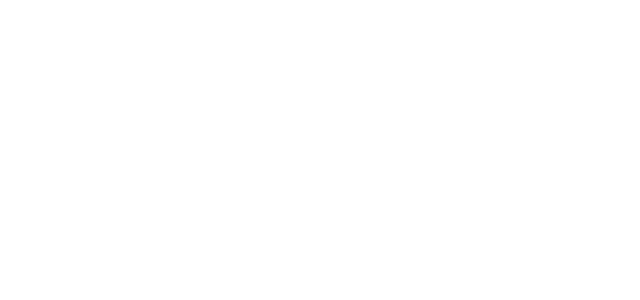
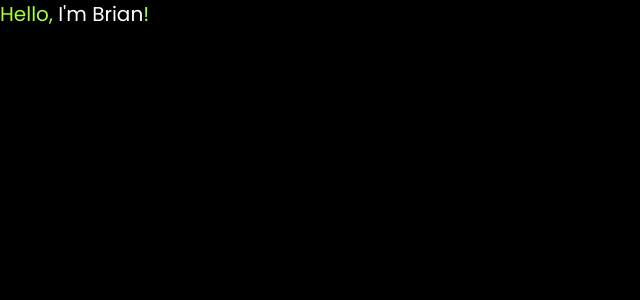
Before and after one commit to yhawbee1/My-Portfolio, a Next.js app: page / in a window 1280 px wide. Shown: the top 300 px of the page, without its empty margins (0-640 px from the left). Built offline with nearby package versions, Linux system fonts and the light colour scheme.

Commit message:
Tailwind config

```diff
--- a/src/app/layout.js
+++ b/src/app/layout.js
@@ -4,6 +4,7 @@
 const poppins = Poppins({
   subsets: ["latin"],
   weight: ["400", "500", "600", "700"],
+  variable: '--font-poppins'
 });
 const epilogue = Epilogue({
   subsets: ["latin"],
@@ -22,7 +23,7 @@
 export default function RootLayout({ children }) {
   return (
     <html lang="en">
-      <body className={`${poppins.variable} ${epilogue.variable}`}>
+      <body className={`${poppins.variable} ${epilogue.variable} bg-black`}>
         {children}
       </body>
     </html>
--- a/src/app/page.js
+++ b/src/app/page.js
@@ -1,7 +1,7 @@
 export default function Home() {
   return (
     <main className="">
-
+     <h3 className="text-brian-green text-xl font-poppins">Hello, <span className="text-white">I&apos;m Brian</span>!</h3>
     </main>
   );
 }
--- a/tailwind.config.js
+++ b/tailwind.config.js
@@ -7,12 +7,14 @@
   ],
   theme: {
     extend: {
-      backgroundImage: {
-        "gradient-radial": "radial-gradient(var(--tw-gradient-stops))",
-        "gradient-conic":
-          "conic-gradient(from 180deg at 50% 50%, var(--tw-gradient-stops))",
+      colors: {
+        "brian-green": "#A8FE39"
       },
-    },
+      fontFamily: {
+        "epilogue": "var(--font-epilogue)",
+        "poppins": "var(--font-poppins)"
+      }
+    }
   },
   plugins: [],
 };
```
